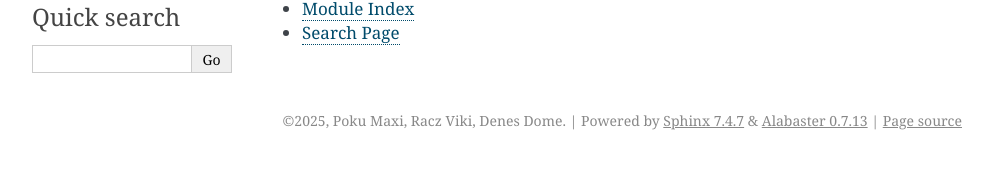
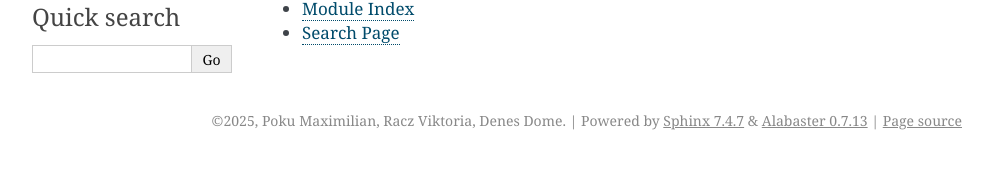
Before and after one commit to racvi7/ProtPlot, a Sphinx documentation site: the page built from docs/index.rst, in a window 1280 px wide. Shown: the part 245-414 px from the top of the page, without its empty margins (148-1141 px from the left). Built offline with Sphinx 7.4.7, drawn with Linux system fonts in a browser that asks for light colours; pages that are not in the unit, such as notebooks, are missing from menus.

Commit message:
Update conf.py

```diff
--- a/docs/conf.py
+++ b/docs/conf.py
@@ -7,8 +7,8 @@
 # https://www.sphinx-doc.org/en/master/usage/configuration.html#project-information
 
 project = 'ProteinPlot'
-copyright = '2025, Poku Maxi, Racz Viki, Denes Dome'
-author = 'Poku Maxi, Racz Viki, Denes Dome'
+copyright = '2025, Poku Maximilian, Racz Viktoria, Denes Dome'
+author = 'Poku Maximilian, Racz Viktoria, Denes Dome'
 release = '0.1.1.'
 
 # -- General configuration ---------------------------------------------------
@@ -25,4 +25,4 @@ exclude_patterns = ['_build', 'Thumbs.db', '.DS_Store']
 # https://www.sphinx-doc.org/en/master/usage/configuration.html#options-for-html-output
 
 html_theme = 'alabaster'
-#html_static_path = ['_static']
+html_static_path = ['_static']
```
